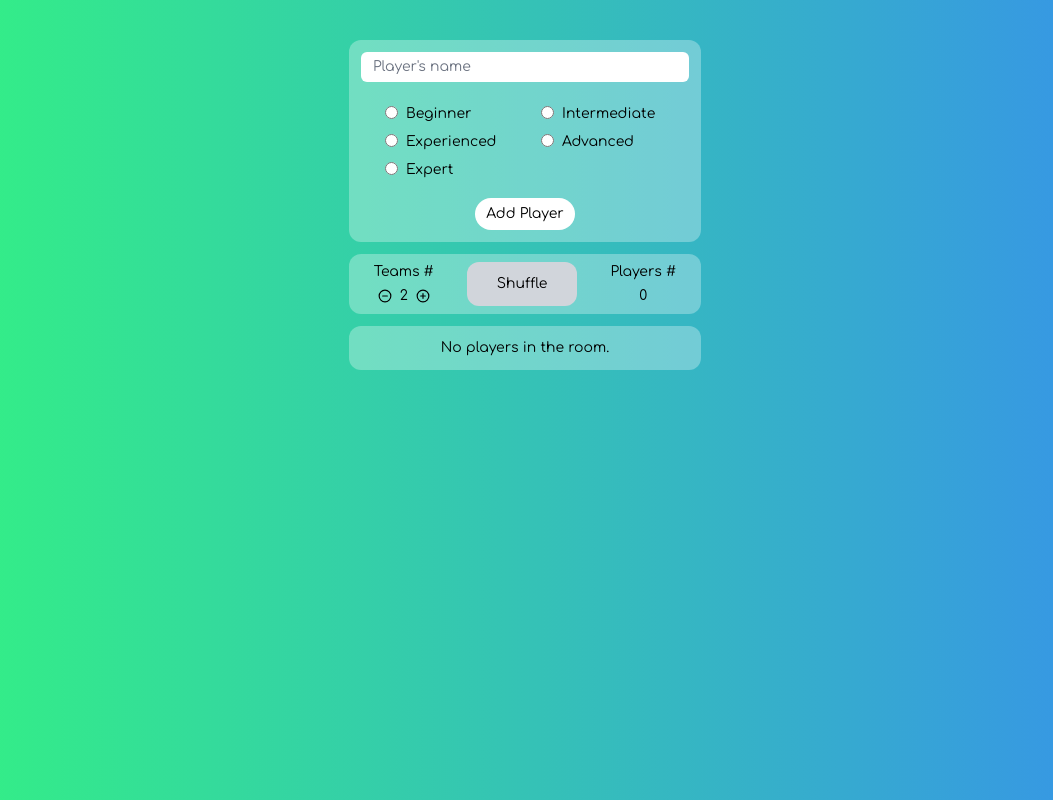
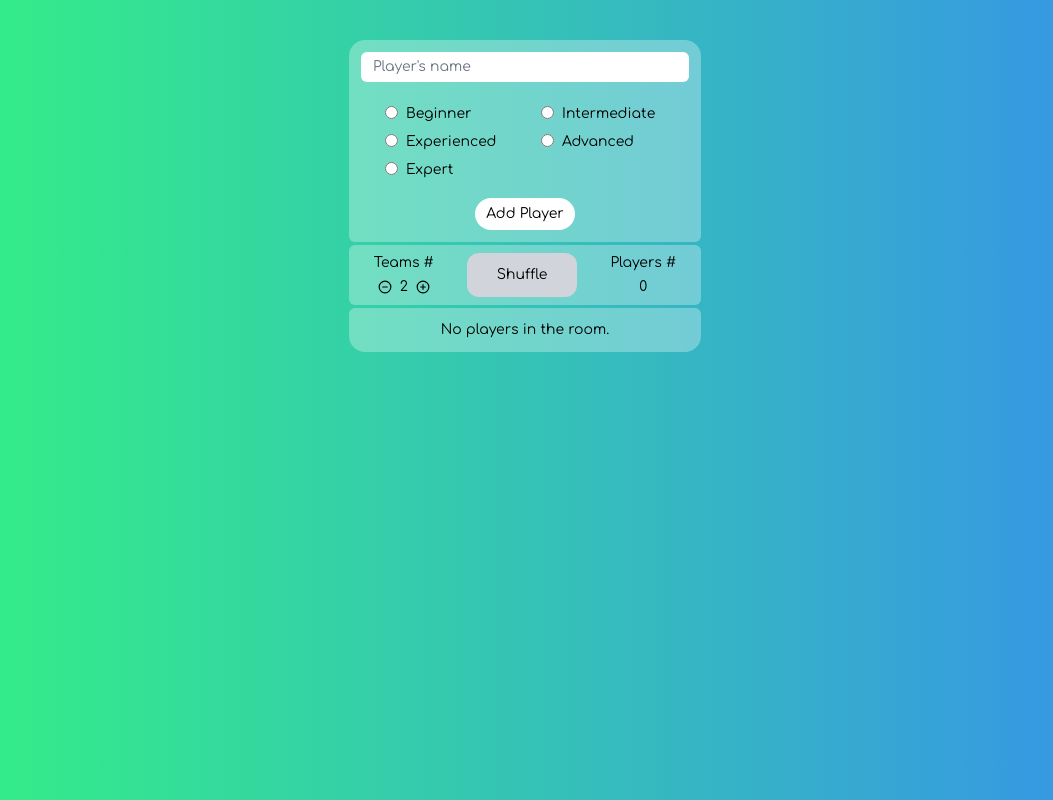
Before and after one commit to aimakov/dreamate_supabase, a Next.js app: page / in a window 1280 px wide. Shown: the whole page, without its empty margins (115-1168 px from the left). Built offline with nearby package versions, Linux system fonts and the light colour scheme.

Commit message:
Adjusted border radii

```diff
--- a/pages/index.tsx
+++ b/pages/index.tsx
@@ -187,8 +187,8 @@ const Room = (props: Props) => {
               <Checkbox value={showMusicSection} name={"Music"} onChange={() => setShowMusicSection((prevstate) => !prevstate)} />
             </div> */}
 
-            <div ref={teamsRef} className={`transition-all gap-3 w-full  flex-col items-center hidden`}>
-              <div className="w-11/12 rounded-xl bg-white/30  flex flex-col items-center py-3 px-3 gap-2">
+            <div ref={teamsRef} className={`transition-all gap-[3px] w-full  flex-col items-center hidden`}>
+              <div className="w-11/12 rounded-t-2xl rounded-b-md bg-white/30  flex flex-col items-center py-3 px-3 gap-2">
                 <input
                   value={playerName}
                   onChange={(e) => setPlayerName(e.target.value)}
@@ -212,7 +212,7 @@ const Room = (props: Props) => {
                 </button>
               </div>
 
-              <div className="w-11/12 rounded-xl bg-white/30  flex items-center py-2 px-3 gap-2 justify-around select-none">
+              <div className="w-11/12 rounded-md bg-white/30  flex items-center py-2 px-3 gap-2 justify-around select-none">
                 <div className="flex flex-col text-sm gap-1">
                   <div>Teams #</div>
                   <div className="flex items-center justify-around">
@@ -250,7 +250,7 @@ const Room = (props: Props) => {
                 </div>
               </div>
               {showTeams ? (
-                <div className="w-11/12 rounded-xl bg-white/30  flex flex-col items-center py-3 px-3 gap-2">
+                <div className="w-11/12 rounded-t-md rounded-b-2xl bg-white/30  flex flex-col items-center py-3 px-3 gap-2">
                   {/* <div className="w-full grid grid-cols-2 gap-y-6 text-center"> */}
                   <div className="w-full flex flex-wrap justify-center gap-y-6 text-center">
                     {[...new Array(teamsNumber)].map((el, i) => (
@@ -299,7 +299,7 @@ const Room = (props: Props) => {
                   </button>
                 </div>
               ) : (
-                <div className="w-11/12 rounded-xl bg-white/30  flex flex-col items-center py-3 px-3 gap-2">
+                <div className="w-11/12 rounded-t-md rounded-b-2xl bg-white/30  flex flex-col items-center py-3 px-3 gap-2">
                   {players?.length > 0 ? (
                     <>
                       <div className="w-full flex flex-col gap-2">
```
